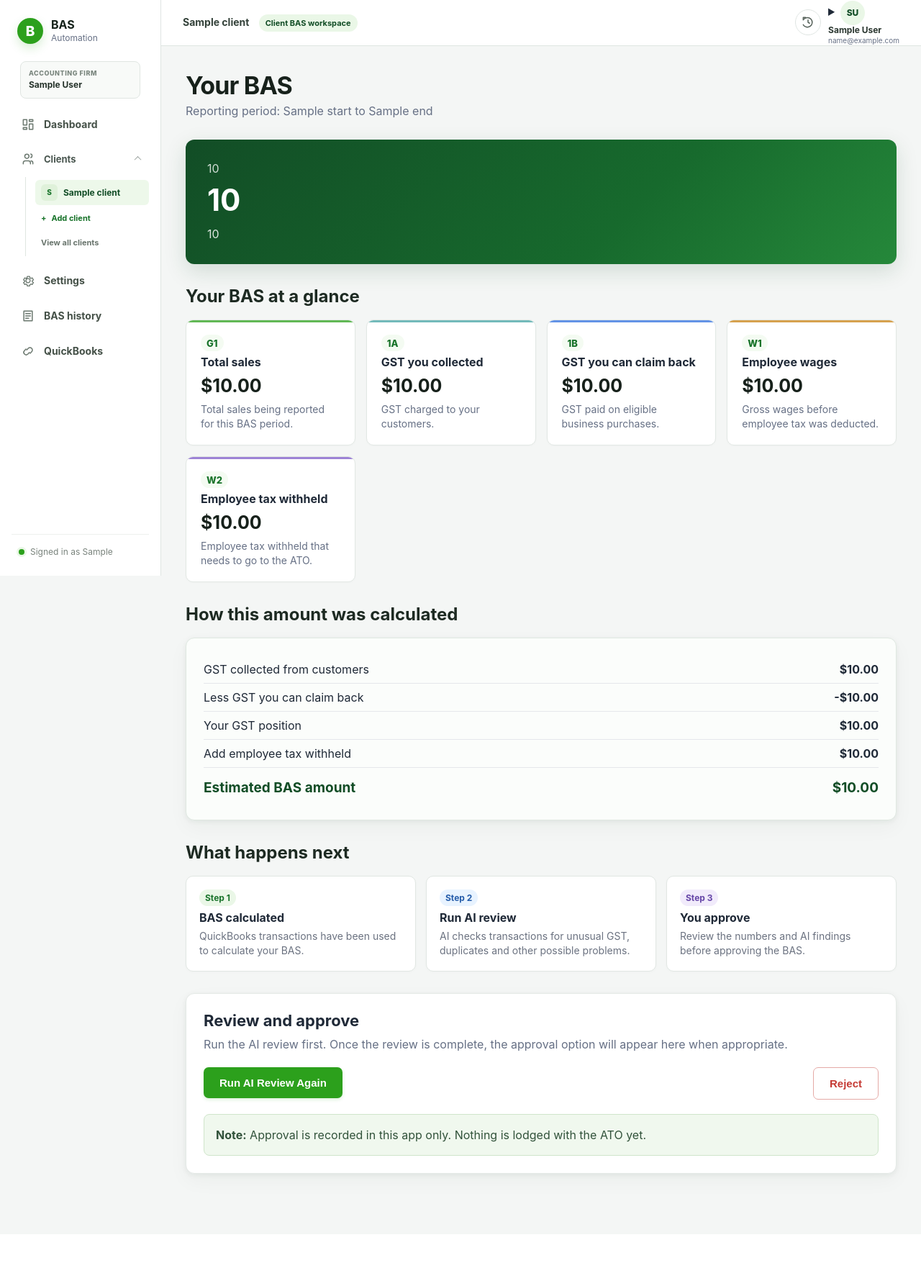
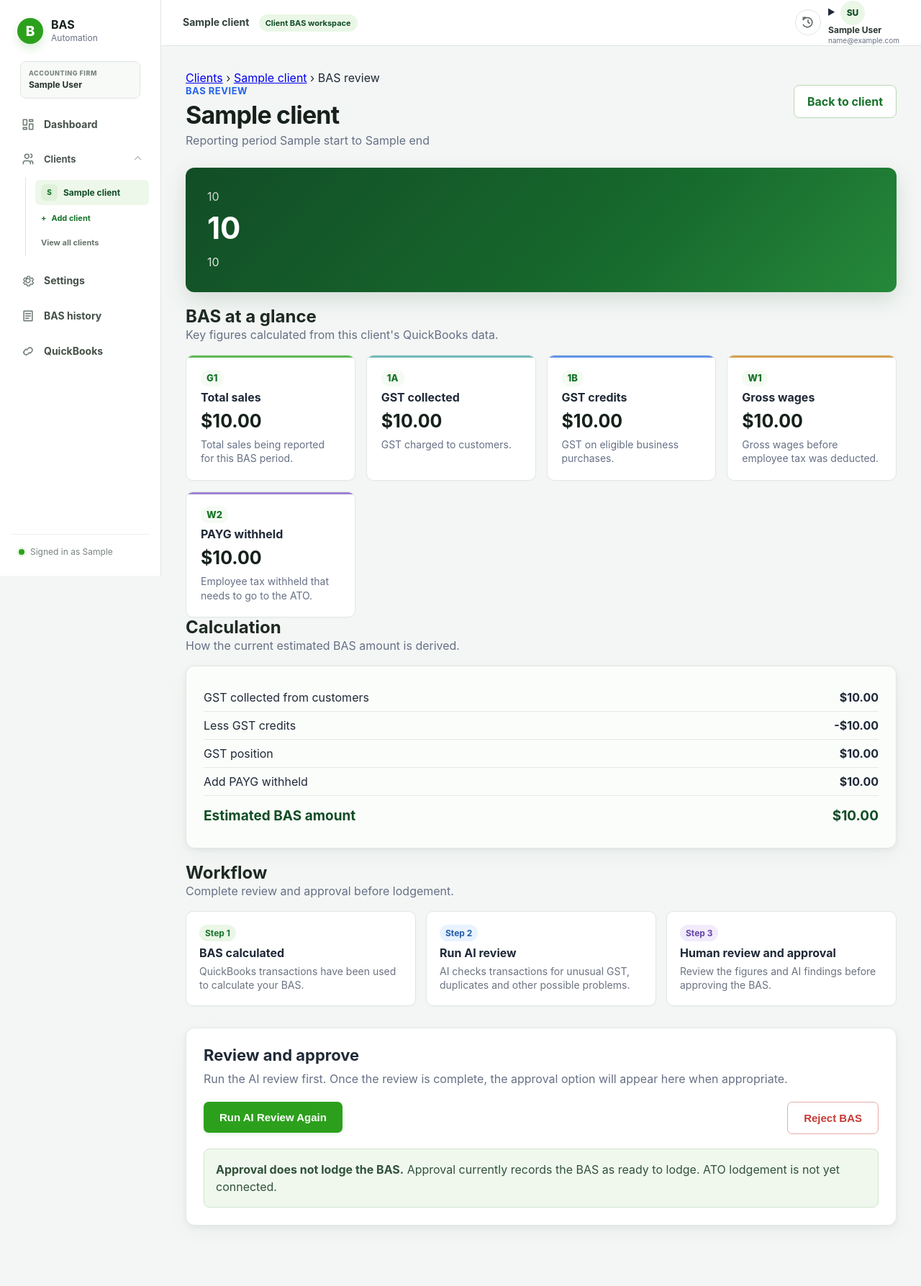
Before and after one commit to raviyadav2509/accounting, a Flask app: template templates/bas_review.html in a window 1280 px wide. Shown: the whole page at 72% size. Before the commit the page ends 1653 px from the top, so only its background shows below. Run offline with Flask 3, Linux system fonts and the light colour scheme; the visitor is signed in with stand-in values (Sample User, id 1); tables that the repository leaves empty hold one stand-in row (values such as "Sample post"); the template is opened without the code that fills it: most values are stand-ins (such as "Sample title", 1, 10 or a date in 2020).

Commit message:
Refine BAS review hierarchy and accountant wording

```diff
--- a/templates/bas_review.html
+++ b/templates/bas_review.html
@@ -1,9 +1,23 @@
 {% extends "base.html" %}
-{% block title %}Your BAS{% endblock %}
+{% block title %}BAS Review | {{ client.company_name }}{% endblock %}
 
 {% block content %}
-<h1>Your BAS</h1>
-<div class="subtitle">Reporting period: {{ bas.start }} to {{ bas.end }}</div>
+<div class="workspace-breadcrumbs">
+    <a href="{{ url_for('clients.index') }}">Clients</a>
+    <span>›</span>
+    <a href="{{ url_for('bas.client_dashboard', client_id=client.id) }}">{{ client.company_name }}</a>
+    <span>›</span>
+    <span>BAS review</span>
+</div>
+
+<div class="page-heading bas-review-heading">
+    <div>
+        <div class="eyebrow">BAS review</div>
+        <h1>{{ client.company_name }}</h1>
+        <div class="subtitle">Reporting period {{ bas.start }} to {{ bas.end }}</div>
+    </div>
+    <a class="secondary-button" href="{{ url_for('bas.client_dashboard', client_id=client.id) }}">Back to client</a>
+</div>
 
 <div class="card amount-card">
     <div class="amount-label">{{ amount_heading }}</div>
@@ -11,7 +25,12 @@
     <div class="amount-description">{{ amount_note }}</div>
 </div>
 
-<h2>Your BAS at a glance</h2>
+<div class="section-heading bas-review-section-heading">
+    <div>
+        <div class="dashboard-section-title">BAS at a glance</div>
+        <p>Key figures calculated from this client's QuickBooks data.</p>
+    </div>
+</div>
 <div class="grid">
     <div class="metric">
         <div class="metric-code">G1</div>
@@ -21,44 +40,54 @@
     </div>
     <div class="metric">
         <div class="metric-code">1A</div>
-        <div class="metric-name">GST you collected</div>
+        <div class="metric-name">GST collected</div>
         <div class="metric-value">${{ "{:,.2f}".format(bas.gst_sales) }}</div>
-        <div class="metric-help">GST charged to your customers.</div>
+        <div class="metric-help">GST charged to customers.</div>
     </div>
     <div class="metric">
         <div class="metric-code">1B</div>
-        <div class="metric-name">GST you can claim back</div>
+        <div class="metric-name">GST credits</div>
         <div class="metric-value">${{ "{:,.2f}".format(bas.gst_purchases) }}</div>
-        <div class="metric-help">GST paid on eligible business purchases.</div>
+        <div class="metric-help">GST on eligible business purchases.</div>
     </div>
     <div class="metric">
         <div class="metric-code">W1</div>
-        <div class="metric-name">Employee wages</div>
+        <div class="metric-name">Gross wages</div>
         <div class="metric-value">${{ "{:,.2f}".format(bas.w1) }}</div>
         <div class="metric-help">Gross wages before employee tax was deducted.</div>
     </div>
     <div class="metric">
         <div class="metric-code">W2</div>
-        <div class="metric-name">Employee tax withheld</div>
+        <div class="metric-name">PAYG withheld</div>
         <div class="metric-value">${{ "{:,.2f}".format(bas.w2) }}</div>
         <div class="metric-help">Employee tax withheld that needs to go to the ATO.</div>
     </div>
 </div>
 
-<h2>How this amount was calculated</h2>
+<div class="section-heading bas-review-section-heading">
+    <div>
+        <div class="dashboard-section-title">Calculation</div>
+        <p>How the current estimated BAS amount is derived.</p>
+    </div>
+</div>
 <div class="card calculation">
     <div class="calculation-row"><span>GST collected from customers</span><strong>${{ "{:,.2f}".format(bas.gst_sales) }}</strong></div>
-    <div class="calculation-row"><span>Less GST you can claim back</span><strong>-${{ "{:,.2f}".format(bas.gst_purchases) }}</strong></div>
-    <div class="calculation-row"><span>Your GST position</span><strong>${{ "{:,.2f}".format(bas.gst_position) }}</strong></div>
-    <div class="calculation-row"><span>Add employee tax withheld</span><strong>${{ "{:,.2f}".format(bas.w2) }}</strong></div>
+    <div class="calculation-row"><span>Less GST credits</span><strong>-${{ "{:,.2f}".format(bas.gst_purchases) }}</strong></div>
+    <div class="calculation-row"><span>GST position</span><strong>${{ "{:,.2f}".format(bas.gst_position) }}</strong></div>
+    <div class="calculation-row"><span>Add PAYG withheld</span><strong>${{ "{:,.2f}".format(bas.w2) }}</strong></div>
     <div class="calculation-row"><span>Estimated BAS amount</span><strong>${{ "{:,.2f}".format(bas.payable) }}</strong></div>
 </div>
 
-<h2>What happens next</h2>
+<div class="section-heading bas-review-section-heading">
+    <div>
+        <div class="dashboard-section-title">Workflow</div>
+        <p>Complete review and approval before lodgement.</p>
+    </div>
+</div>
 <div class="process">
     <div class="step"><div class="step-number">Step 1</div><div class="step-title">BAS calculated</div><div class="step-text">QuickBooks transactions have been used to calculate your BAS.</div></div>
     <div class="step"><div class="step-number">Step 2</div><div class="step-title">Run AI review</div><div class="step-text">AI checks transactions for unusual GST, duplicates and other possible problems.</div></div>
-    <div class="step"><div class="step-number">Step 3</div><div class="step-title">You approve</div><div class="step-text">Review the numbers and AI findings before approving the BAS.</div></div>
+    <div class="step"><div class="step-number">Step 3</div><div class="step-title">Human review and approval</div><div class="step-text">Review the figures and AI findings before approving the BAS.</div></div>
 </div>
 
 <div class="card actions">
@@ -75,7 +104,7 @@
                     Open the review to see exactly what was flagged. You can either correct the transaction in QuickBooks and run the review again, or confirm that no BAS change is required.
                 </div>
             </div>
-            <a class="secondary-button" href="/review-details?start={{ bas.start }}&end={{ bas.end }}">
+            <a class="secondary-button" href="{{ url_for('bas.review_details', start=bas.start, end=bas.end) }}">
                 Review flagged items
             </a>
         </div>
@@ -87,13 +116,13 @@
                     <div class="resolved-note">{{ ai_review.resolution_note }}</div>
                 {% endif %}
             </div>
-            <a class="text-link" href="/review-details?start={{ bas.start }}&end={{ bas.end }}">View review</a>
+            <a class="text-link" href="{{ url_for('bas.review_details', start=bas.start, end=bas.end) }}">View review</a>
         </div>
     {% endif %}
 
     <div class="action-bar">
         <div class="primary-actions">
-            <form action="/ai-review" method="get">
+            <form action="{{ url_for('bas.ai_review') }}" method="get">
                 <input type="hidden" name="start" value="{{ bas.start }}">
                 <input type="hidden" name="end" value="{{ bas.end }}">
                 <button class="ai-button" type="submit">
@@ -102,13 +131,13 @@
             </form>
 
             {% if ai_status == "PASS" or (ai_status == "REVIEW REQUIRED" and review_resolved) %}
-                <form action="/approve-bas" method="post">
+                <form action="{{ url_for('bas.approve_bas') }}" method="post">
                     <input type="hidden" name="start" value="{{ bas.start }}">
                     <input type="hidden" name="end" value="{{ bas.end }}">
                     <button class="approve-button" type="submit">Approve BAS</button>
                 </form>
             {% elif ai_status == "WARNING" %}
-                <form class="warning-form" action="/approve-bas" method="post">
+                <form class="warning-form" action="{{ url_for('bas.approve_bas') }}" method="post">
                     <input type="hidden" name="start" value="{{ bas.start }}">
                     <input type="hidden" name="end" value="{{ bas.end }}">
                     <label class="warning-ack">
@@ -120,15 +149,15 @@
             {% endif %}
         </div>
 
-        <form action="/reject-bas" method="post">
+        <form action="{{ url_for('bas.reject_bas') }}" method="post">
             <input type="hidden" name="start" value="{{ bas.start }}">
             <input type="hidden" name="end" value="{{ bas.end }}">
-            <button class="reject-button" type="submit">Reject</button>
+            <button class="reject-button" type="submit">Reject BAS</button>
         </form>
     </div>
 
     <div class="info-box">
-        <strong>Note:</strong> Approval is recorded in this app only. Nothing is lodged with the ATO yet.
+        <strong>Approval does not lodge the BAS.</strong> Approval currently records the BAS as ready to lodge. ATO lodgement is not yet connected.
     </div>
 </div>
 {% endblock %}
```
